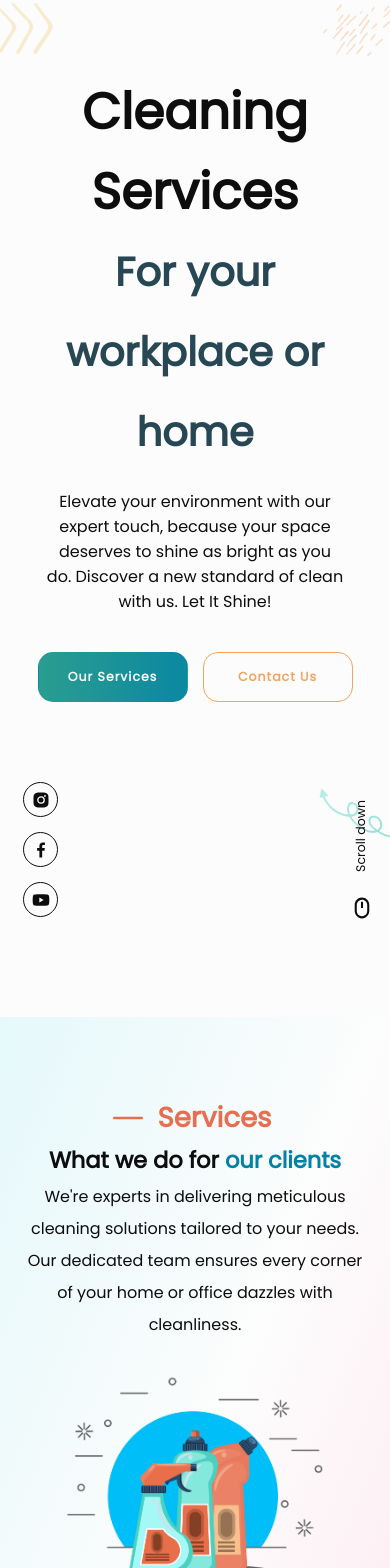
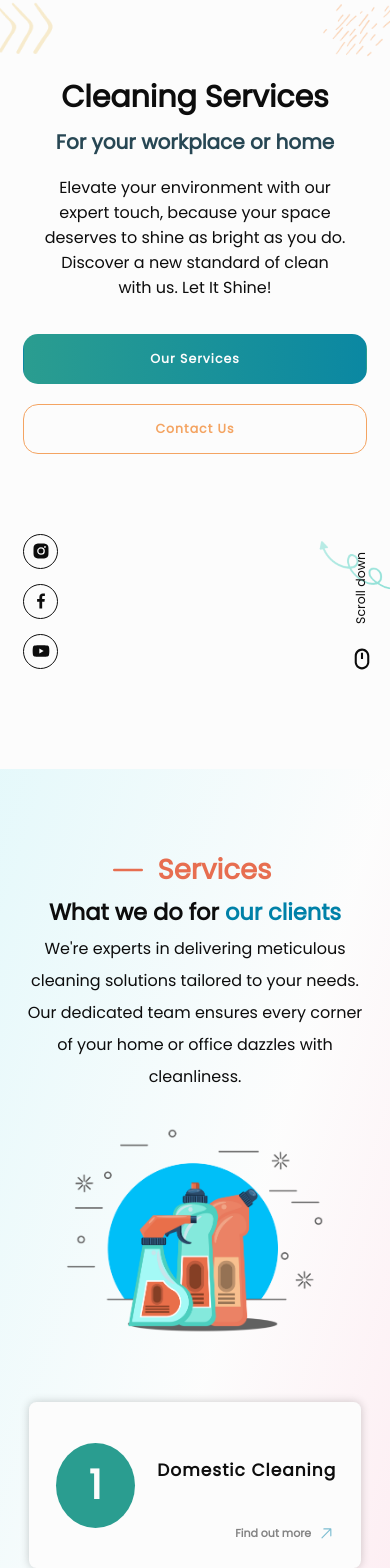
Before and after one commit to rodrigodelascio/let-it-shine, a React (Create React App) app: page / in a window 390 px wide. Shown: the part 100-1668 px from the top of the page. Built offline with nearby package versions, Linux system fonts and the light colour scheme.

Commit message:
apply media queries

```diff
--- a/src/components/landingPage/hero/LandingHero.module.css
+++ b/src/components/landingPage/hero/LandingHero.module.css
@@ -177,3 +177,46 @@
 }
 
 /* ********** MEDIA QUERIES ********** */
+
+@media screen and (max-width: 768px) {
+  .hero-container h1 {
+    font-size: 4rem;
+    line-height: 6rem;
+  }
+
+  .hero-container h2 {
+    font-size: 3rem;
+    line-height: 6rem;
+  }
+
+  .hero-container p {
+    padding: 1.5vh 6vw;
+  }
+}
+
+@media screen and (max-width: 480px) {
+  .hero-container h1 {
+    font-size: 3rem;
+    line-height: 5rem;
+  }
+
+  .hero-container h2 {
+    font-size: 2rem;
+    line-height: 4rem;
+  }
+
+  .hero-container p {
+    padding: 1.5vh 5vw;
+  }
+
+  .hero-buttons-wrapper {
+    flex-direction: column;
+    gap: 2rem;
+    margin-top: 2.5vh;
+  }
+
+  .hero-button-a,
+  .hero-button-b {
+    width: 100%;
+  }
+}
--- a/src/components/landingPage/projects/LandingProjects.module.css
+++ b/src/components/landingPage/projects/LandingProjects.module.css
@@ -132,3 +132,29 @@
     width: calc((100% - 6rem) / 2);
   }
 }
+
+@media screen and (max-width: 768px) {
+  .projects-description-container {
+    flex-direction: column;
+    gap: 4rem;
+  }
+
+  .projects-description-wrapper,
+  .projects-image-wrapper {
+    width: 100%;
+  }
+
+  .projects-description-container .projects-description-wrapper {
+    order: 2;
+  }
+
+  .projects-image-wrapper::after {
+    display: none;
+  }
+}
+
+@media screen and (max-width: 480px) {
+  .projects-header-container h2 {
+    font-size: 2.5rem;
+  }
+}
--- a/src/components/landingPage/services/LandingServices.module.css
+++ b/src/components/landingPage/services/LandingServices.module.css
@@ -177,3 +177,11 @@
     display: none;
   }
 }
+
+@media screen and (max-width: 600px) {
+  .services-cards-container {
+    flex-direction: column;
+    justify-content: center;
+    gap: 3rem;
+  }
+}
--- a/src/components/landingPage/services/ServiceCard.module.css
+++ b/src/components/landingPage/services/ServiceCard.module.css
@@ -123,6 +123,7 @@
       flex-direction: column;
       text-align: center;
       width: 100%;
+      padding: 2rem 0.5rem;
     }
 
     .card-text-container {
@@ -138,3 +139,38 @@
     }
   }
 }
+
+@media screen and (max-width: 600px) {
+  .card-container {
+    flex-direction: row;
+    padding: 2.5rem;
+  }
+
+  .card-number-container {
+    width: 85px;
+    height: 85px;
+    margin-left: 0.5vw;
+    margin-right: 3vw;
+  }
+
+  .card-number {
+    font-size: 4rem;
+  }
+
+  .card-text-container {
+    gap: 4rem;
+    width: 72.5%;
+    align-items: flex-end;
+  }
+
+  .card-text-container h3 {
+    font-size: 1.7rem;
+    letter-spacing: 0.1rem;
+  }
+}
+
+@media screen and (max-width: 375px) {
+  .card-text-container h3 {
+    font-size: 1.5rem;
+  }
+}
```
